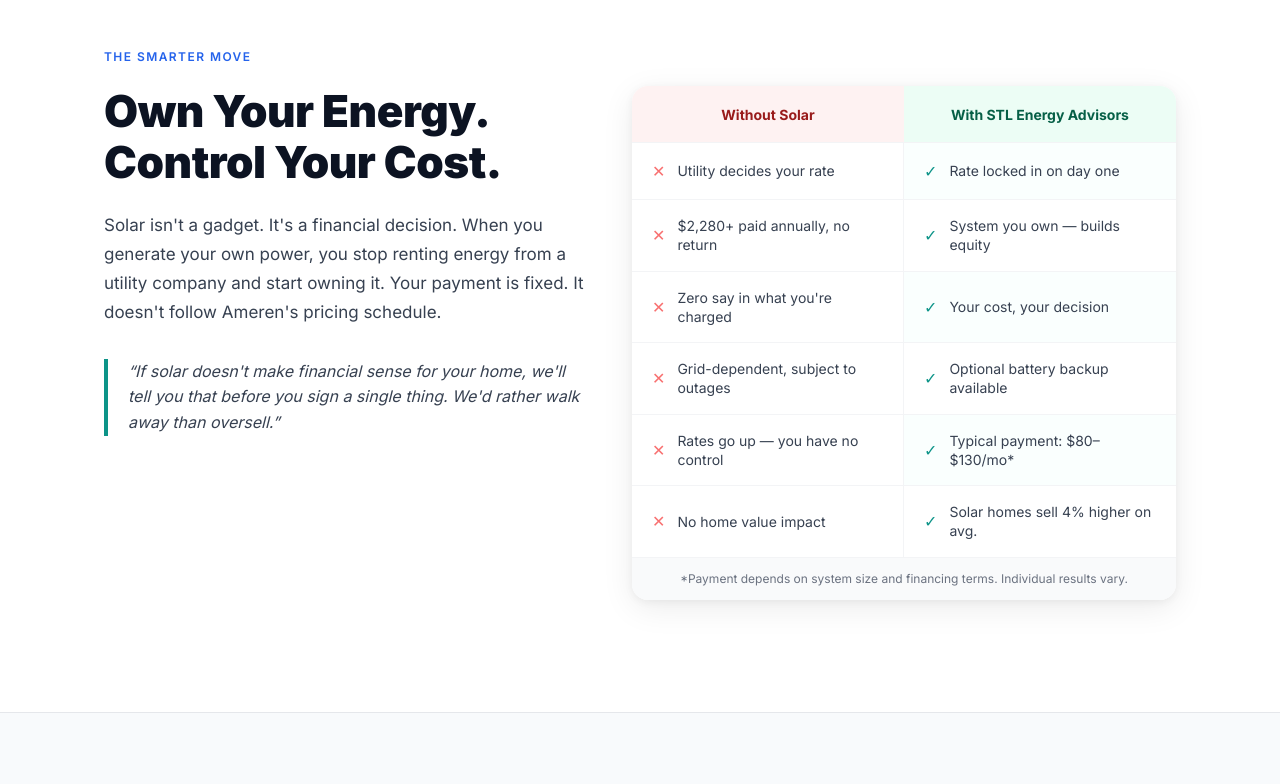
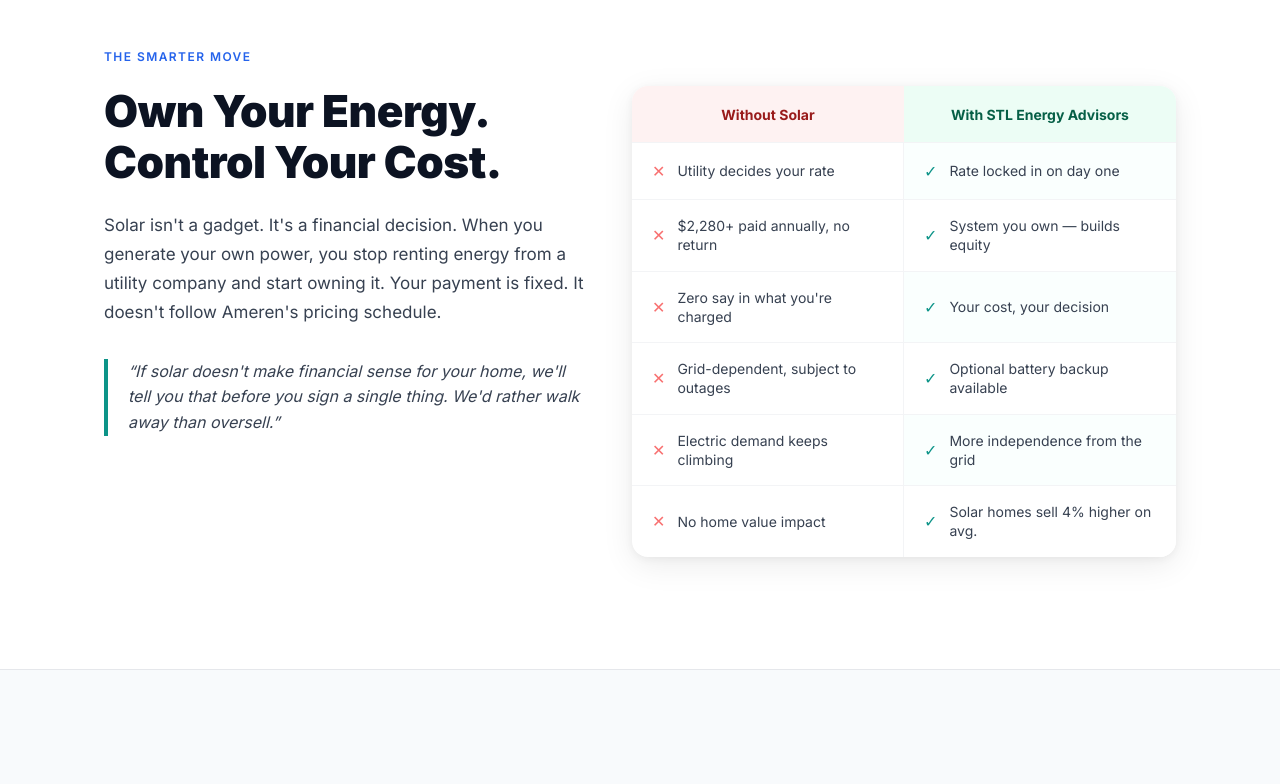
Before and after one commit to KC-Energy-Advisors/kc-energy-advisors-v2, a Next.js app: page / in a window 1280 px wide. Shown: the part 3199-3983 px from the top of the page. Built offline with nearby package versions, Linux system fonts and the light colour scheme; no server answers.

Commit message:
Refine STL comparison table copy

```diff
--- a/components/sections/SolutionSection.tsx
+++ b/components/sections/SolutionSection.tsx
@@ -7,7 +7,7 @@ const WITHOUT = [
   { text: '$2,280+ paid annually, no return' },
   { text: 'Zero say in what you\'re charged' },
   { text: 'Grid-dependent, subject to outages' },
-  { text: 'Rates go up — you have no control' },
+  { text: 'Electric demand keeps climbing' },
   { text: 'No home value impact' },
 ];
 
@@ -16,7 +16,7 @@ const WITH = [
   { text: 'System you own — builds equity' },
   { text: 'Your cost, your decision' },
   { text: 'Optional battery backup available' },
-  { text: 'Typical payment: $80–$130/mo*' },
+  { text: 'More independence from the grid' },
   { text: 'Solar homes sell 4% higher on avg.' },
 ];
 
@@ -140,13 +140,6 @@ export default function SolutionSection() {
                 </motion.div>
               </div>
             ))}
-
-            {/* Footer note */}
-            <div className="px-6 py-3 text-center" style={{ background: '#F9FAFB', borderTop: '1px solid #F3F4F6' }}>
-              <p className="text-[12px]" style={{ color: '#6B7280' }}>
-                *Payment depends on system size and financing terms. Individual results vary.
-              </p>
-            </div>
           </motion.div>
         </div>
       </div>
```
